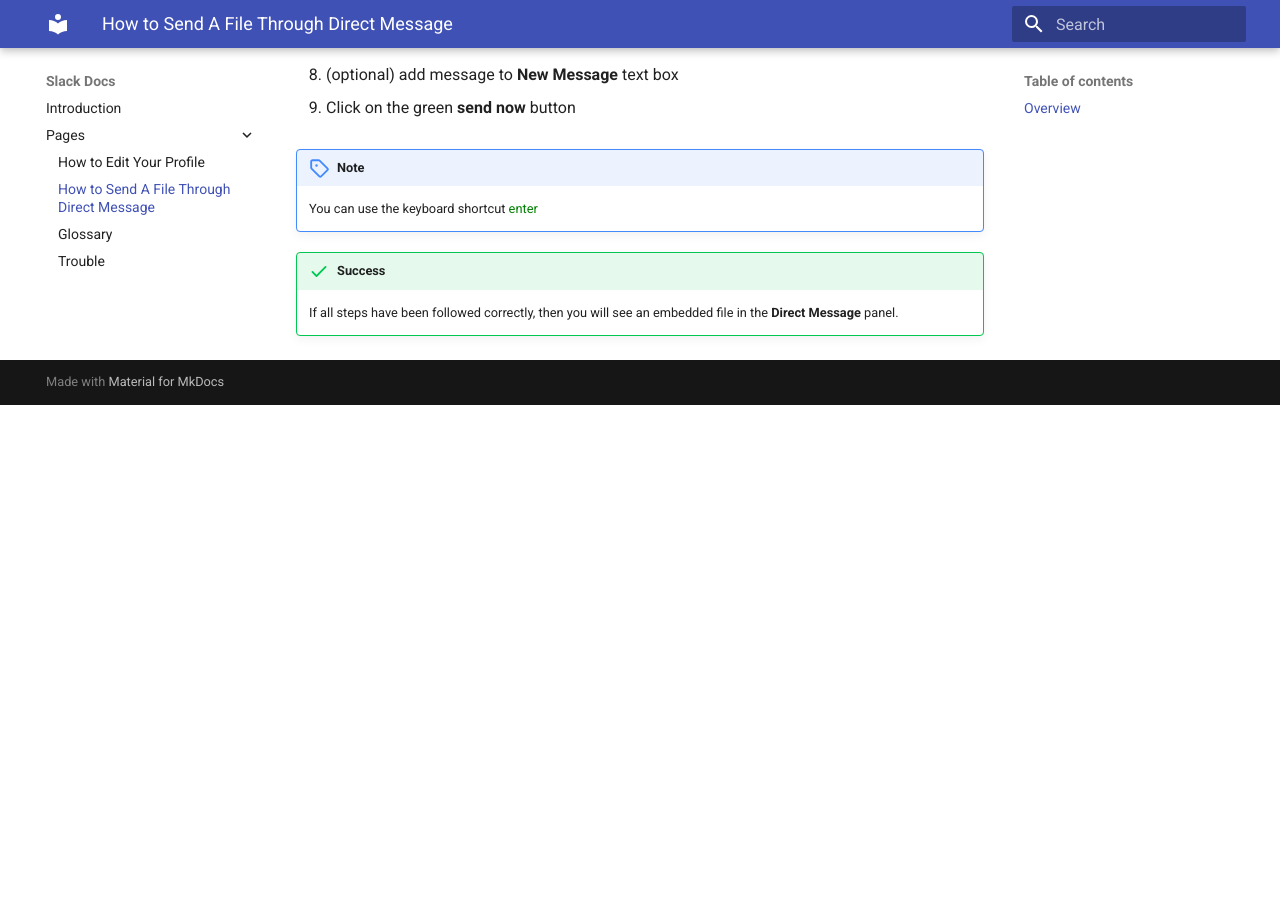
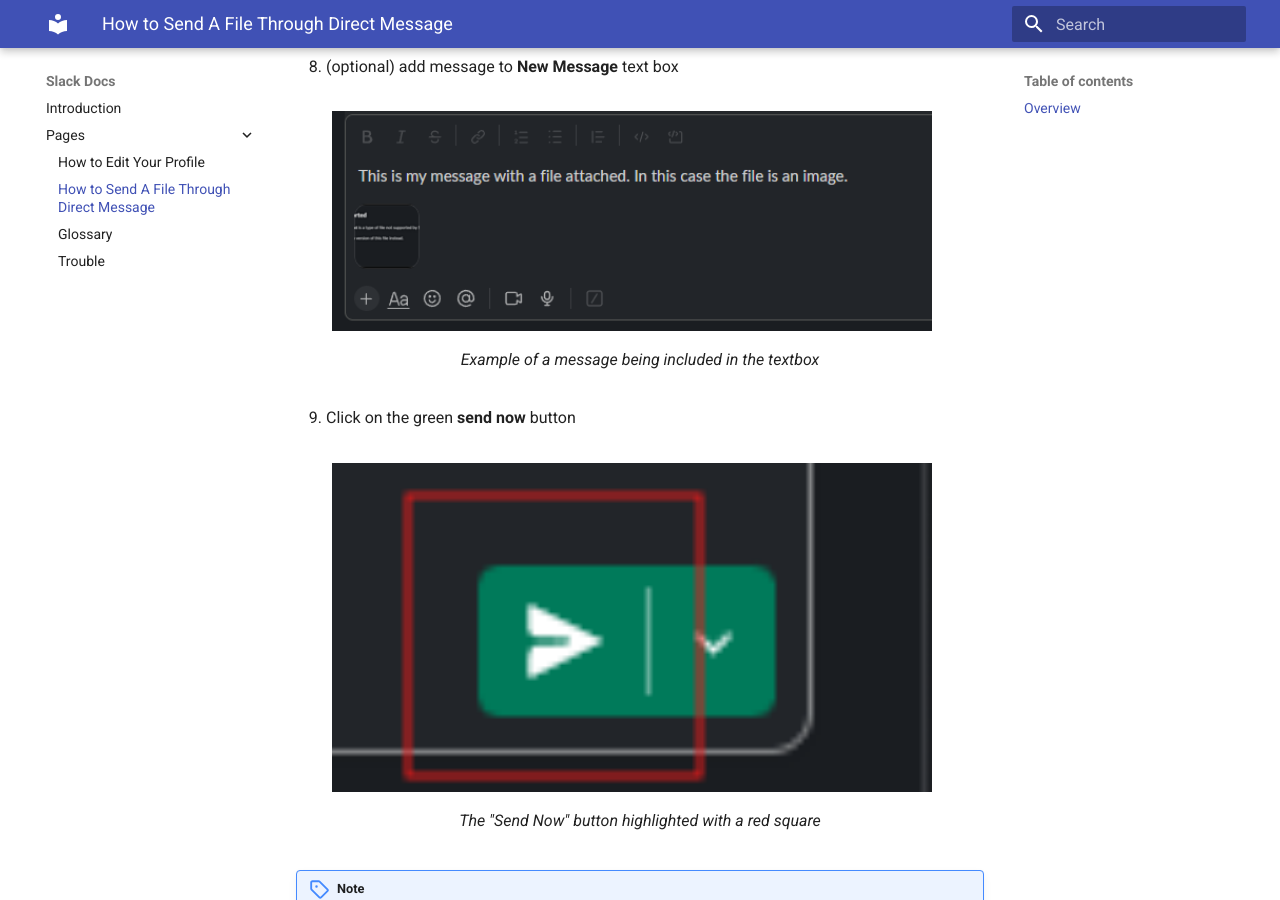
Before and after one commit to matthewy0987/COMM2216_SlackDocs, an MkDocs documentation site: the page built from docs/pages/SendAFileDM.md, in a window 1280 px wide and 900 px high, scrolled down 3441 px. Built offline with MkDocs 1.6.1 and Material for MkDocs 9.7.7, drawn with Linux system fonts in a browser that asks for light colours; before the commit the page ends 3846 px from its top, so only the background shows below that.

Commit message:
complete addition of content for task1

```diff
--- a/docs/pages/SendAFileDM.md
+++ b/docs/pages/SendAFileDM.md
@@ -6,13 +6,13 @@
 
 1. Click on the **DMs** (direct message) button on the left side navigation bar.
 <figure markdown="span">
-    ![The DMs button in the left naviagiton bar](/images/task1_step1.png){ loading=lazy align=left width="600"}
+    ![The DMs button in the left naviagiton bar](../images/task1_step1.png){ loading=lazy align=left width="600"}
   <figcaption>The DMs button highlighted with a red square in the left naviagiton bar</figcaption>
 </figure>
 
 2. Click on the **New Message** icon
 <figure markdown="span">
-    ![The New Message icon highlighted witha red square](/images/task1_step2.png){ loading=lazy align=left width="600"}
+    ![The New Message icon highlighted witha red square](../images/task1_step2.png){ loading=lazy align=left width="600"}
   <figcaption>The New Message icon highlighted with a red square</figcaption>
 </figure>
 !!! success
@@ -20,7 +20,7 @@
 
 3. Add recipient to the textbox labelled "**To:**" to the "**New Message**" panel
 <figure markdown="span">
-    ![The "To:" textbox highlighted with a red square](/images/task1_step3.png){ loading=lazy align=left width="600"}
+    ![The "To:" textbox highlighted with a red square](../images/task1_step3.png){ loading=lazy align=left width="600"}
   <figcaption>The "To:" textbox highlighted with a red square</figcaption>
 </figure>
 !!! note
@@ -28,13 +28,13 @@
 
 4. Click on **attach** icon labelled "**+**"
 <figure markdown="span">
-    ![The "attach" icon highlighted with a red square](/images/task1_step4.png){ loading=lazy align=left width="600"}
+    ![The "attach" icon highlighted with a red square](../images/task1_step4.png){ loading=lazy align=left width="600"}
   <figcaption>The "attach" icon highlighted with a red square</figcaption>
 </figure>
 
 5. Click on **Upload From Your Computer**
 <figure markdown="span">
-    ![The "Upload From Your Computer" button highlighted with a red square](/images/task1_step5.png){ loading=lazy align=left width="600"}
+    ![The "Upload From Your Computer" button highlighted with a red square](../images/task1_step5.png){ loading=lazy align=left width="600"}
   <figcaption>The "Upload From Your Computer" button highlighted with a red square</figcaption>
 </figure>
 !!! note
@@ -44,18 +44,26 @@
 
 6. Select the File you would like to send
 <figure markdown="span">
-    ![Example of the file explorer and selection of file](/images/task1_step6.png){ loading=lazy align=left width="600"}
+    ![Example of the file explorer and selection of file](../images/task1_step6.png){ loading=lazy align=left width="600"}
   <figcaption>Example of the file explorer and selection of file</figcaption>
 </figure>
 
 7. Click **open** in the file explorer
 <figure markdown="span">
-    ![The "Open" button highlighted with a red square](/images/task1_step7.png){ loading=lazy align=left width="600"}
+    ![The "Open" button highlighted with a red square](../images/task1_step7.png){ loading=lazy align=left width="600"}
   <figcaption>The "Open" button highlighted with a red square</figcaption>
 </figure>
 8. (optional) add message to **New Message** text box
+<figure markdown="span">
+    ![Example of a message being included in the textbox](../images/task1_step8.png){ loading=lazy align=left width="600"}
+  <figcaption>Example of a message being included in the textbox</figcaption>
+</figure>
 
 9. Click on the green **send now** button
+<figure markdown="span">
+    ![The "Send Now" button highlighted with a red square](../images/task1_step9.png){ loading=lazy align=left width="600"}
+  <figcaption>The "Send Now" button highlighted with a red square</figcaption>
+</figure>
 !!! note
     You can use the keyboard shortcut <span style = "color: green">enter</span>
 !!! success
```
